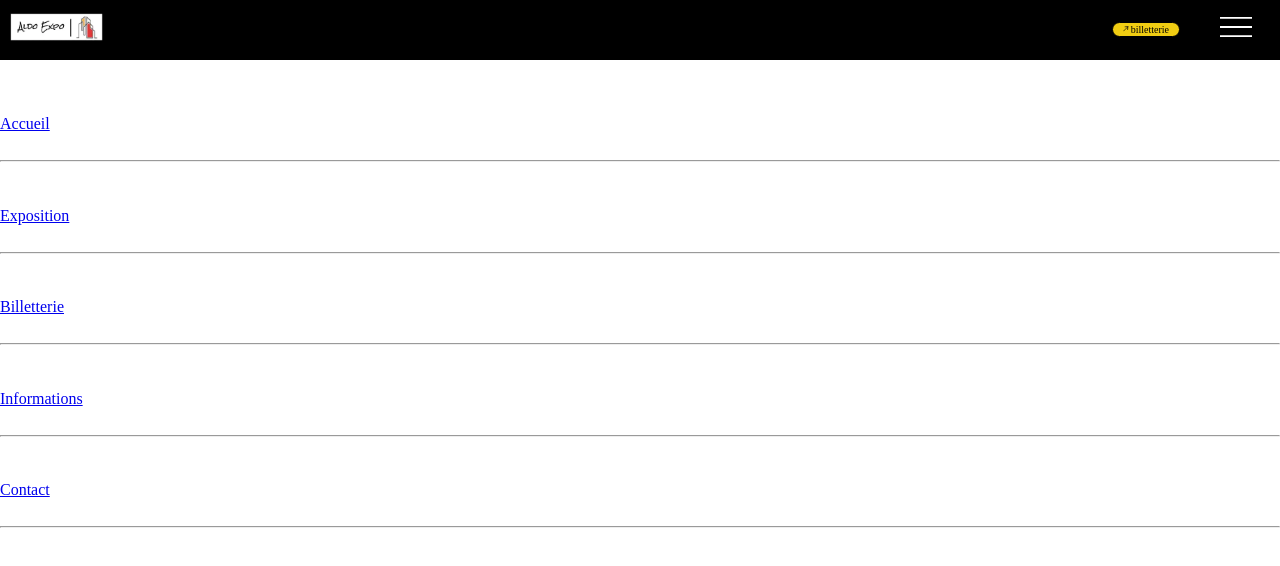
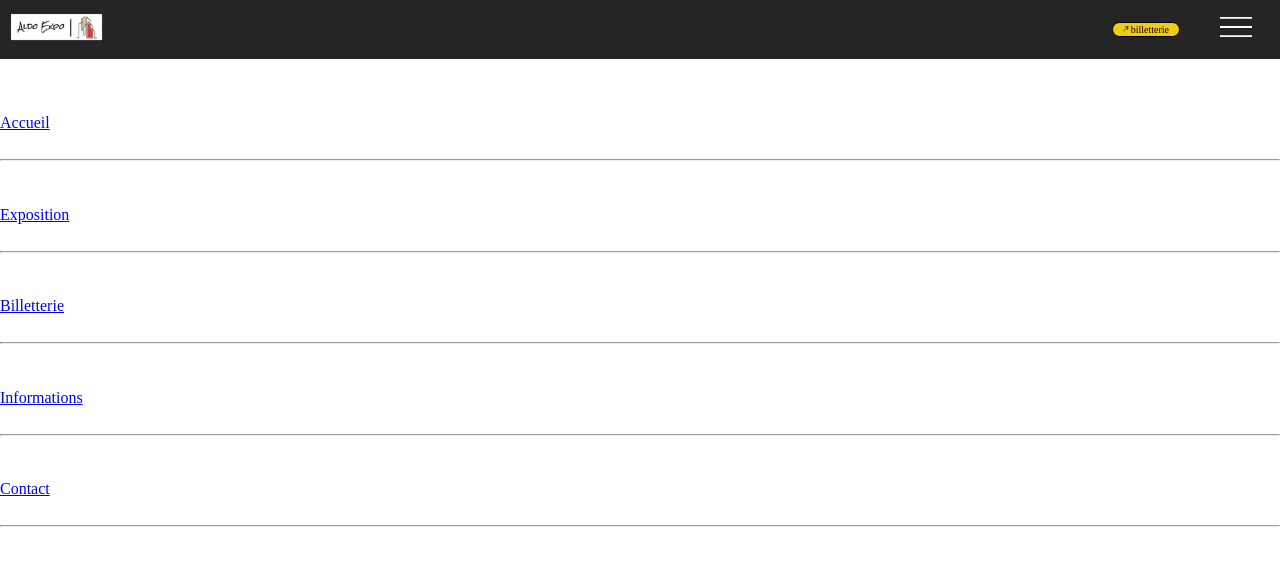
Before and after one commit to MMI-SAE-105/2023-sae-105-GabrielMoreau39, a plain HTML site: page menu.html in a window 1280 px wide. Drawn offline with nearby package versions, Linux system fonts and the light colour scheme.

Commit message:
changements style header page menu

```diff
--- a/menu.html
+++ b/menu.html
@@ -10,7 +10,7 @@
 </head>
 <body>
     <section>
-      <header class="header">
+      <header class="header-menu">
           <a href="/index.html">
             <img @class="logo-header"
               src="public/img/Logo-site-avec-nom.webp"
--- a/src/css/layout/header.css
+++ b/src/css/layout/header.css
@@ -20,7 +20,6 @@
     height: 59px;
     width: auto;
     background-color: #000000;
-    border-bottom: 1px solid #000000;
 }
 .logo-header {
     width: 100%;
@@ -32,3 +31,11 @@
     margin-left: 40px;
     margin-right: 10px;
 }
+.header-menu {
+    display: flex;
+    align-items: center;
+    padding: 0 10px;
+    height: 59px;
+    width: auto;
+    background-color: #252525;
+}
```
